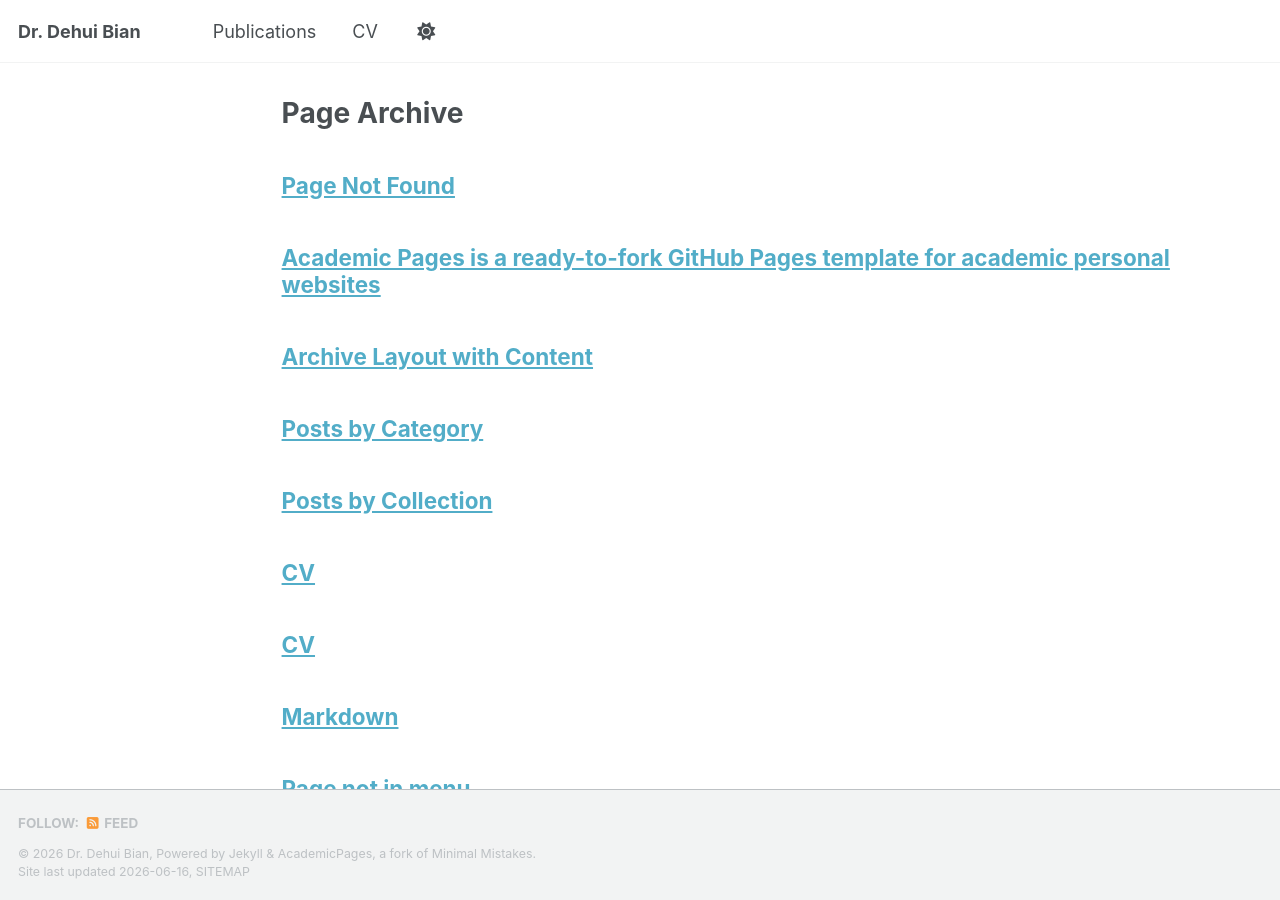
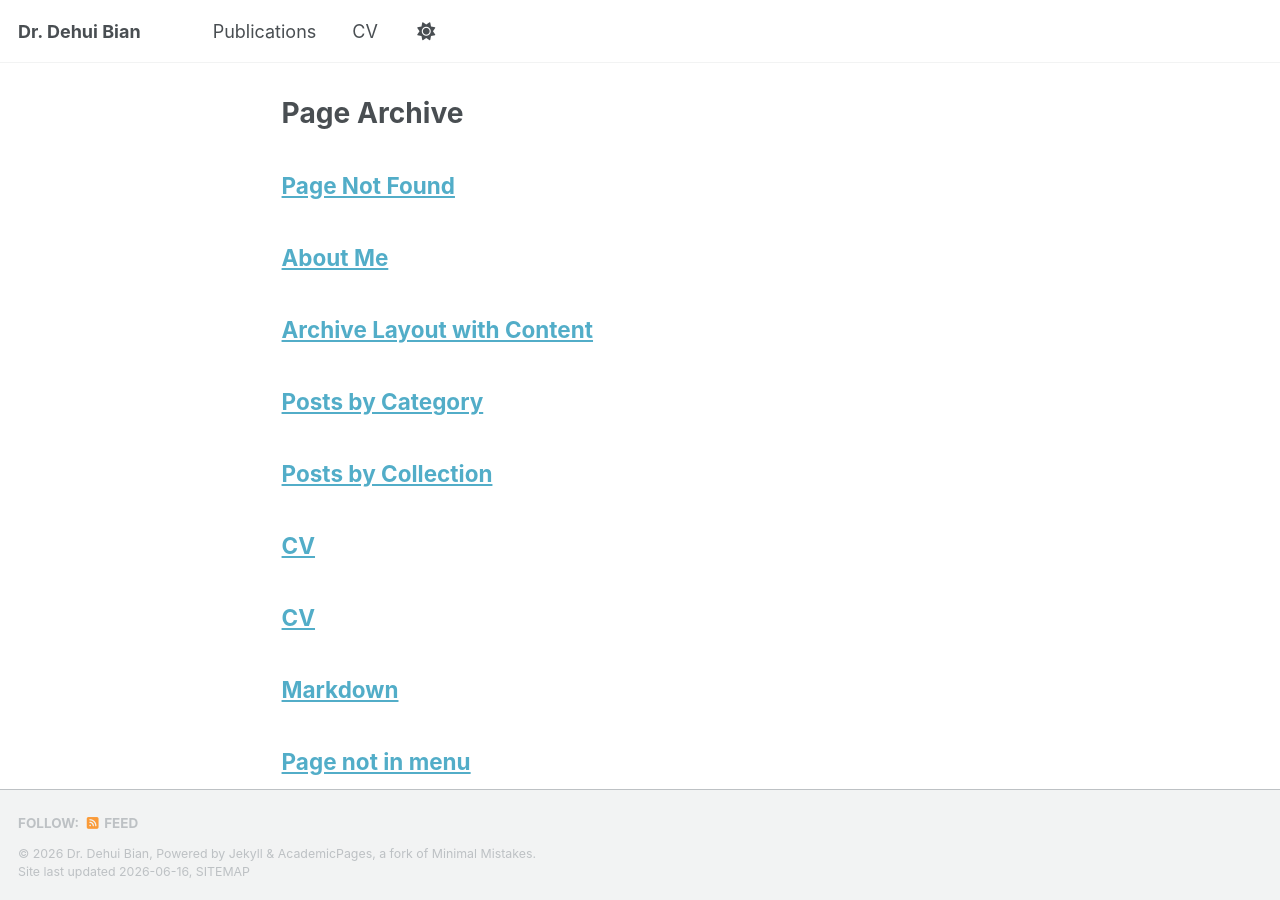
Before and after one commit to DehuiBian/dehuibian.github.io, a Jekyll site: the page built from _pages/page-archive.html, in a window 1280 px wide and 900 px high. Built offline with Jekyll 4.4.1, drawn with Linux system fonts in a browser that asks for light colours; a script bundle is joined from its source files by our own code; library files that are not in the unit come from our copies; part of the change alters nothing that is shown.

Commit message:
about.md

```diff
--- a/_pages/about.md
+++ b/_pages/about.md
@@ -1,56 +1,30 @@
 ---
-permalink: /
-title: "Academic Pages is a ready-to-fork GitHub Pages template for academic personal websites"
+layout: single
 author_profile: true
-redirect_from:
-  - /about/
-  - /about.html
+permalink: /about/
+title: "About Me"
 ---
 
-This is the front page of a website that is powered by the [Academic Pages template](https://github.com/academicpages/academicpages.github.io) and hosted on GitHub pages. [GitHub pages](https://pages.github.com) is a free service in which websites are built and hosted from code and data stored in a GitHub repository, automatically updating when a new commit is made to the repository. This template was forked from the [Minimal Mistakes Jekyll Theme](https://mmistakes.github.io/minimal-mistakes/) created by Michael Rose, and then extended to support the kinds of content that academics have: publications, talks, teaching, a portfolio, blog posts, and a dynamically-generated CV. Incidentally, these same features make it a great template for anyone that needs to show off a professional template!
+Hi there! My name is **Dehui Bian**. Dehui is my given name, Bian is my family name.
 
- You can fork [this template](https://github.com/academicpages/academicpages.github.io) right now, modify the configuration and Markdown files, add your own PDFs and other content, and have your own site for free, with no ads!
+My research interests focus on the integration of **water resources management**, **hydrology**, **flood risk analysis**, **wetland ecosystems**, and **hydrological modelling** to address water-related challenges.
 
-A data-driven personal website
-======
-Like many other Jekyll-based GitHub Pages templates, Academic Pages makes you separate the website's content from its form. The content & metadata of your website are in structured Markdown files, while various other files constitute the theme, specifying how to transform that content & metadata into HTML pages. You keep these various Markdown (.md), YAML (.yml), HTML, and CSS files in a public GitHub repository. Each time you commit and push an update to the repository, the [GitHub pages](https://pages.github.com/) service creates static HTML pages based on these files, which are hosted on GitHub's servers free of charge.
+I graduated from the School of Environment, Beijing Normal University (BNU) in October 2023 with a Ph.D. degree majoring in Environmental Science. My research topic was about **water resource spatial equilibrium**. The topic of my Ph.D. thesis is *"Measurements and Regulation Strategies of China's Urban Water Resource Spatial Equilibrium under the Background of High-Quality Development"*. You may find it at [figshare](https://figshare.com/s/ae82d63fbe074280dfee).
 
-Many of the features of dynamic content management systems (like Wordpress) can be achieved in this fashion, using a fraction of the computational resources and with far less vulnerability to hacking and DDoSing. You can also modify the theme to your heart's content without touching the content of your site. If you get to a point where you've broken something in Jekyll/HTML/CSS beyond repair, your Markdown files describing your talks, publications, etc. are safe. You can rollback the changes or even delete the repository and start over - just be sure to save the Markdown files! You can also write scripts that process the structured data on the site, such as [this one](https://github.com/academicpages/academicpages.github.io/blob/master/talkmap.ipynb) that analyzes metadata in pages about talks to display [a map of every location you've given a talk](https://academicpages.github.io/talkmap.html).
+I am currently working at **Jilin Province Hydraulic Research Institute**. The working environment is good, and my colleagues are also very kind and friendly to me. In my spare time, I enjoy getting close to nature, and I also engage in pixel art creation.
 
-For those users that need more advanced functionality, the template also supports the following popular tools:
-- [MathJax](https://www.mathjax.org/) for mathematical equations
-- [Mermaid](https://mermaid.js.org/) for diagraming
-- [Plotly](https://plotly.com/javascript/) for plotting
+I am also an **Editorial Board Member** of:
 
-Getting started
-======
-1. Register a GitHub account if you don't have one and confirm your e-mail (required!)
-1. Fork [this template](https://github.com/academicpages/academicpages.github.io) by clicking the "Use this template" button in the top right.
-1. Go to the repository's settings (rightmost item in the tabs that start with "Code", should be below "Unwatch"). Rename the repository "[your GitHub username].github.io", which will also be your website's URL.
-1. Set site-wide configuration and create content & metadata (see below -- also see [this set of diffs](https://archive.is/3TPas) showing what files were changed to set up [an example site](https://getorg-testacct.github.io) for a user with the username "getorg-testacct")
-1. Upload any files (like PDFs, .zip files, etc.) to the files/ directory. They will appear at https://[your GitHub username].github.io/files/example.pdf.
-1. Check status by going to the repository settings, in the "GitHub pages" section
+1. [*Sustainable Water Resources Management*](https://link.springer.com/journal/40899) (IF: 2.1) | Springer
+2. [*Water Practice & Technology*](https://iwaponline.com/wpt) (IF: 1.8) | IWA Publishing
+3. [*Global Environmental Change Advances*](https://www.sciencedirect.com/journal/global-environmental-change-advances) (CiteScore: 1.9) | Elsevier
+4. [*Discover Water*](https://link.springer.com/journal/43832) | Springer
 
-Site-wide configuration
-------
-The main configuration file for the site is in the base directory in [_config.yml](https://github.com/academicpages/academicpages.github.io/blob/master/_config.yml), which defines the content in the sidebars and other site-wide features. You will need to replace the default variables with ones about yourself and your site's github repository. The configuration file for the top menu is in [_data/navigation.yml](https://github.com/academicpages/academicpages.github.io/blob/master/_data/navigation.yml). For example, if you don't have a portfolio or blog posts, you can remove those items from that navigation.yml file to remove them from the header.
+Please submit your manuscripts to these scientific journals if they align with your research field.
 
-Create content & metadata
-------
-For site content, there is one Markdown file for each type of content, which are stored in directories like _publications, _talks, _posts, _teaching, or _pages. For example, each talk is a Markdown file in the [_talks directory](https://github.com/academicpages/academicpages.github.io/tree/master/_talks). At the top of each Markdown file is structured data in YAML about the talk, which the theme will parse to do lots of cool stuff. The same structured data about a talk is used to generate the list of talks on the [Talks page](https://academicpages.github.io/talks), each [individual page](https://academicpages.github.io/talks/2012-03-01-talk-1) for specific talks, the talks section for the [CV page](https://academicpages.github.io/cv), and the [map of places you've given a talk](https://academicpages.github.io/talkmap.html) (if you run this [python file](https://github.com/academicpages/academicpages.github.io/blob/master/talkmap.py) or [Jupyter notebook](https://github.com/academicpages/academicpages.github.io/blob/master/talkmap.ipynb), which creates the HTML for the map based on the contents of the _talks directory).
+I am a reasonable person, and I am easy-going. If you are interested in my research, outdoor activities, or pixel art, do not hesitate to contact me via email.
 
-**Markdown generator**
+> Recently, I have to say, I need a research grant so badly that my empty bank account just started writing its own funding proposal. 😄
 
-The repository includes [a set of Jupyter notebooks](https://github.com/academicpages/academicpages.github.io/tree/master/markdown_generator
-) that converts a CSV containing structured data about talks or presentations into individual Markdown files that will be properly formatted for the Academic Pages template. The sample CSVs in that directory are the ones I used to create my own personal website at stuartgeiger.com. My usual workflow is that I keep a spreadsheet of my publications and talks, then run the code in these notebooks to generate the Markdown files, then commit and push them to the GitHub repository.
-
-How to edit your site's GitHub repository
-------
-Many people use a git client to create files on their local computer and then push them to GitHub's servers. If you are not familiar with git, you can directly edit these configuration and Markdown files directly in the github.com interface. Navigate to a file (like [this one](https://github.com/academicpages/academicpages.github.io/blob/master/_talks/2012-03-01-talk-1.md) and click the pencil icon in the top right of the content preview (to the right of the "Raw | Blame | History" buttons). You can delete a file by clicking the trashcan icon to the right of the pencil icon. You can also create new files or upload files by navigating to a directory and clicking the "Create new file" or "Upload files" buttons.
-
-Example: editing a Markdown file for a talk
-![Editing a Markdown file for a talk](/images/editing-talk.png)
-
-For more info
-------
-More info about configuring Academic Pages can be found in [the guide](https://academicpages.github.io/markdown/), the [growing wiki](https://github.com/academicpages/academicpages.github.io/wiki), and you can always [ask a question on GitHub](https://github.com/academicpages/academicpages.github.io/discussions). The [guides for the Minimal Mistakes theme](https://mmistakes.github.io/minimal-mistakes/docs/configuration/) (which this theme was forked from) might also be helpful.
+**Email:** [dehui@mail.bnu.edu.cn](mailto:dehui@mail.bnu.edu.cn) / [201931180020@mail.bnu.edu.cn](mailto:201931180020@mail.bnu.edu.cn)
+**Tel:** +86 135-9648-7890 (Please do not call unless absolutely necessary — I check my mailbox every day!)
```
